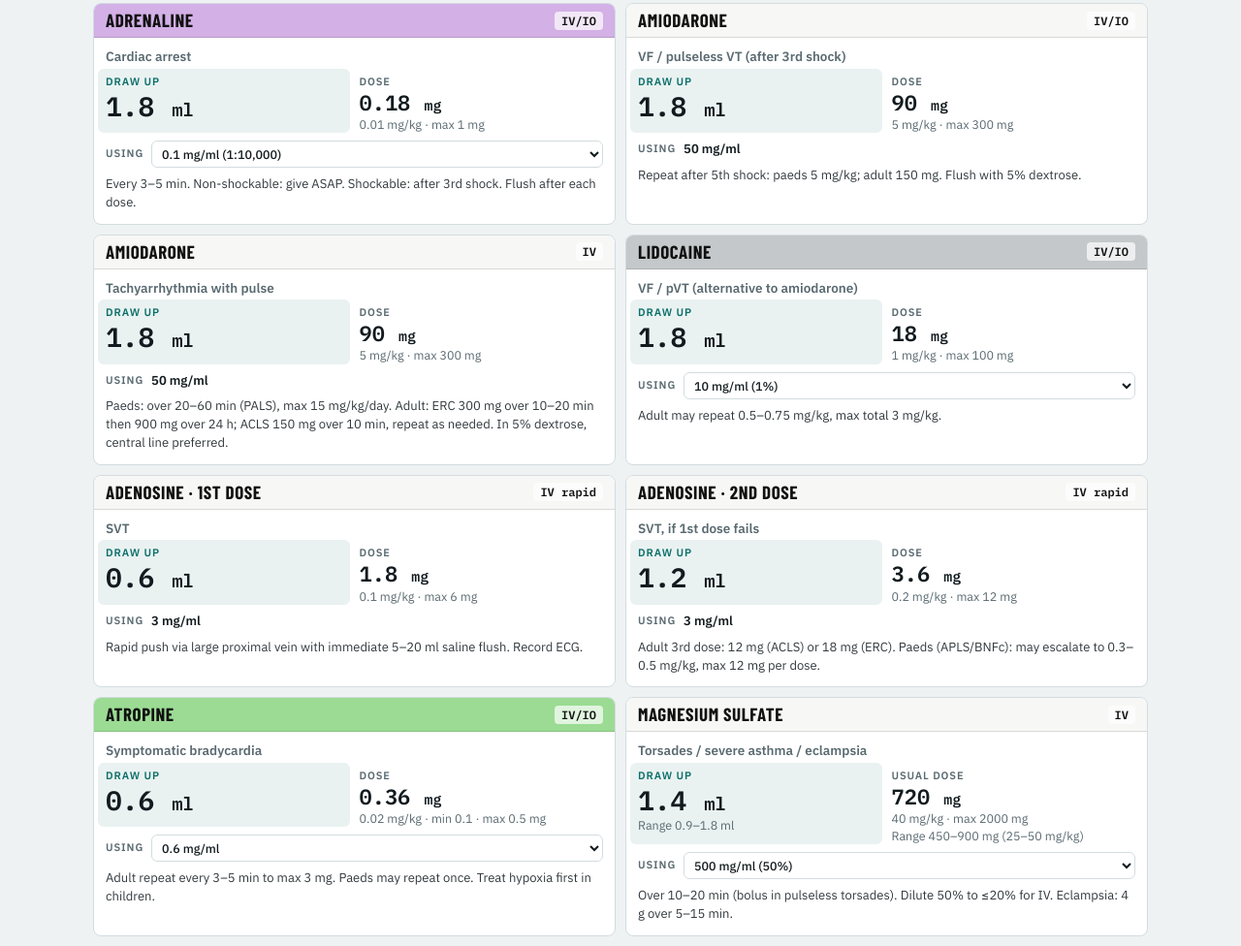
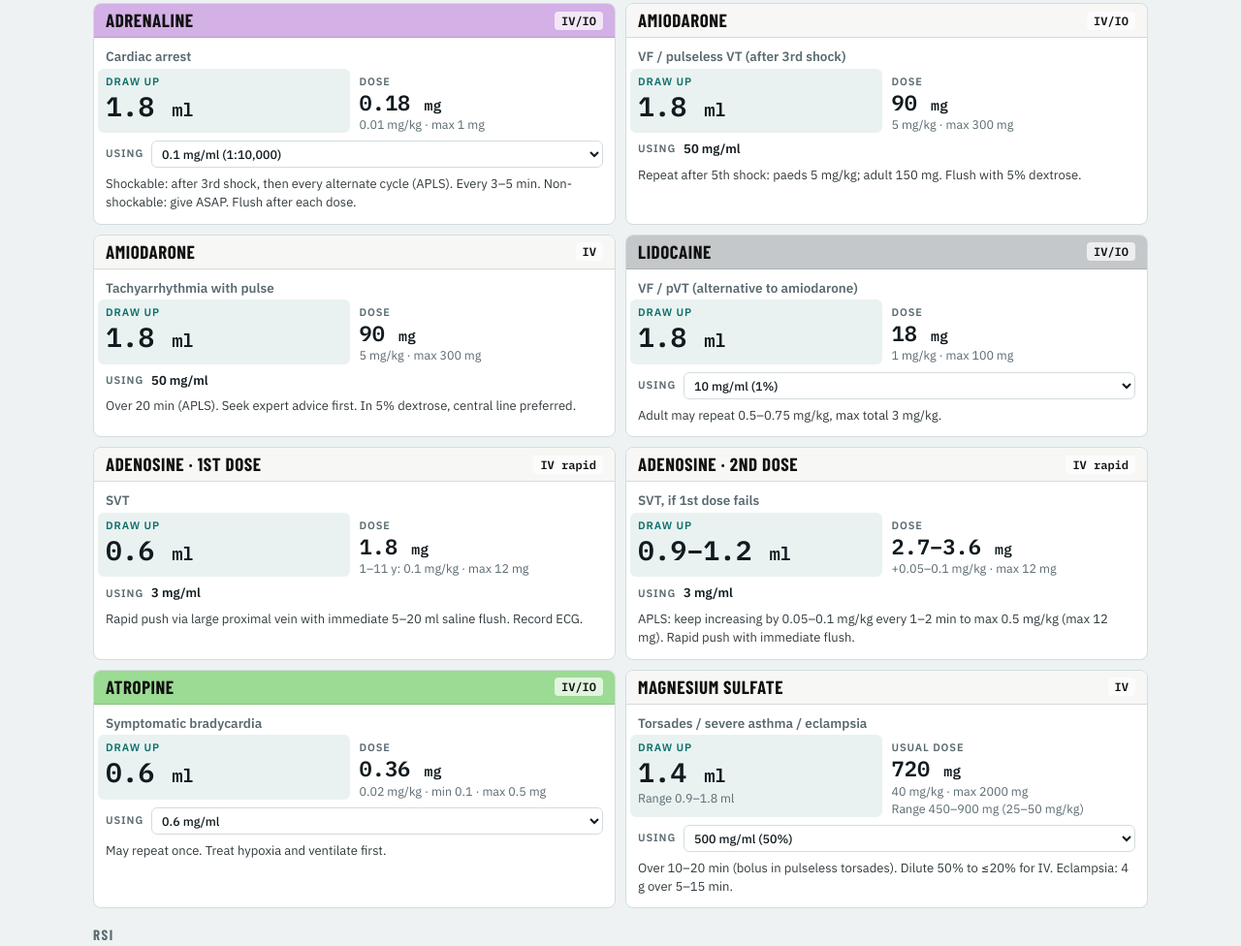
Before and after one commit to AnaanHassan/emergency-drug-calculator, a plain HTML site: page index.html in a window 1280 px wide. Shown: the part 515-1491 px from the top of the page at 97% size. Drawn offline with nearby package versions, Linux system fonts and the light colour scheme.

Commit message:
fix: align resuscitation doses with ACLS (adult) and APLS (paediatric)
Co-Authored-By: Claude Opus 5.5 <noreply@anthropic.com>

```diff
--- a/index.html
+++ b/index.html
@@ -211,7 +211,7 @@ footer strong { color: var(--fg); }
 
   <footer>
     <div class="legend" id="legend"></div>
-    <p><strong>Check before you give.</strong> Doses follow APLS/ERC, PALS/ACLS, BNF/BNFc and RCH Melbourne guidance as of 2026. Confirm against your local protocol, the product concentration in your hand, renal/hepatic function and the clinical picture. Neonates (&lt;1 month) need neonatal references and are out of scope.</p>
+    <p><strong>Check before you give.</strong> Paediatric resuscitation doses follow APLS (Resuscitation Council UK 2021) and adult resuscitation doses follow AHA ACLS. Other drugs follow BNF/BNFc, with RCH Melbourne for agitation. Confirm against your local protocol, the product concentration in your hand, renal/hepatic function and the clinical picture. Neonates (&lt;1 month) need neonatal references and are out of scope.</p>
     <p>Estimated weight uses the APLS formulas: 0–12 months (0.5 × months) + 4; 1–5 years (2 × age) + 8; 6–12 years (3 × age) + 7. Weigh the child when you can. Card colours follow the ISO 26825 user-applied syringe label scheme.</p>
   </footer>
 </main>
@@ -238,34 +238,45 @@ footer strong { color: var(--fg); }
     { id: "adr-arrest", name: "Adrenaline", cls: "vaso", cat: "arrest", ind: "Cardiac arrest", route: "IV/IO", unit: "mg",
       concs: [{ l: "0.1 mg/ml (1:10,000)", v: 0.1 }, { l: "1 mg/ml (1:1,000)", v: 1 }],
       p: { kg: 0.01, max: 1 }, a: { fixed: 1 },
-      note: "Every 3–5 min. Non-shockable: give ASAP. Shockable: after 3rd shock. Flush after each dose." },
+      pn: "Shockable: after 3rd shock, then every alternate cycle (APLS).",
+      an: "Shockable: after 2nd shock (ACLS).",
+      note: "Every 3–5 min. Non-shockable: give ASAP. Flush after each dose." },
     { id: "amio-arrest", name: "Amiodarone", cls: "other", cat: "arrest", ind: "VF / pulseless VT (after 3rd shock)", route: "IV/IO", unit: "mg",
       concs: [{ l: "50 mg/ml", v: 50 }],
       p: { kg: 5, max: 300 }, a: { fixed: 300 },
       note: "Repeat after 5th shock: paeds 5 mg/kg; adult 150 mg. Flush with 5% dextrose." },
     { id: "amio-pulse", name: "Amiodarone", cls: "other", cat: "arrest", ind: "Tachyarrhythmia with pulse", route: "IV", unit: "mg",
       concs: [{ l: "50 mg/ml", v: 50 }],
-      p: { kg: 5, max: 300 }, a: { fixed: 300 },
-      note: "Paeds: over 20–60 min (PALS), max 15 mg/kg/day. Adult: ERC 300 mg over 10–20 min then 900 mg over 24 h; ACLS 150 mg over 10 min, repeat as needed. In 5% dextrose, central line preferred." },
+      p: { kg: 5, max: 300 }, a: { fixed: 150 },
+      pn: "Over 20 min (APLS). Seek expert advice first.",
+      an: "Over 10 min; repeat 150 mg if VT recurs, then 1 mg/min for 6 h (ACLS).",
+      note: "In 5% dextrose, central line preferred." },
     { id: "lido-arrest", name: "Lidocaine", cls: "local", cat: "arrest", ind: "VF / pVT (alternative to amiodarone)", route: "IV/IO", unit: "mg",
       concs: [{ l: "10 mg/ml (1%)", v: 10 }, { l: "20 mg/ml (2%)", v: 20 }],
       p: { kg: 1, max: 100 }, a: { kg: [1, 1.5], u: 1 },
       note: "Adult may repeat 0.5–0.75 mg/kg, max total 3 mg/kg." },
     { id: "adeno-1", name: "Adenosine · 1st dose", cls: "other", cat: "arrest", ind: "SVT", route: "IV rapid", unit: "mg",
       concs: [{ l: "3 mg/ml", v: 3 }],
-      p: { kg: 0.1, max: 6 }, a: { fixed: 6 },
+      p: { fn: pt => pt.ageY != null && pt.ageY >= 12 ? { fixed: 3, basis: "12–17 y: 3 mg" } : pt.ageY != null && pt.ageY < 1 ? { kg: 0.15, basis: "Infant 0.15 mg/kg" } : { kg: 0.1, basis: "1–11 y: 0.1 mg/kg" }, max: 12 },
+      a: { fixed: 6 },
       note: "Rapid push via large proximal vein with immediate 5–20 ml saline flush. Record ECG." },
     { id: "adeno-2", name: "Adenosine · 2nd dose", cls: "other", cat: "arrest", ind: "SVT, if 1st dose fails", route: "IV rapid", unit: "mg",
       concs: [{ l: "3 mg/ml", v: 3 }],
-      p: { kg: 0.2, max: 12 }, a: { fixed: 12 },
-      note: "Adult 3rd dose: 12 mg (ACLS) or 18 mg (ERC). Paeds (APLS/BNFc): may escalate to 0.3–0.5 mg/kg, max 12 mg per dose." },
+      p: { fn: pt => pt.ageY != null && pt.ageY >= 12 ? { fixed: 6, basis: "12–17 y: 6 mg, then 12 mg" } : pt.ageY != null && pt.ageY < 1 ? { kg: [0.2, 0.25], basis: "Infant: +0.05–0.1 mg/kg" } : { kg: [0.15, 0.2], basis: "+0.05–0.1 mg/kg" }, max: 12 },
+      a: { fixed: 12 },
+      pn: "APLS: keep increasing by 0.05–0.1 mg/kg every 1–2 min to max 0.5 mg/kg (max 12 mg).",
+      an: "ACLS: 6 mg, then 12 mg.",
+      note: "Rapid push with immediate flush." },
     { id: "atro-brady", name: "Atropine", cls: "anticholin", cat: "arrest", ind: "Symptomatic bradycardia", route: "IV/IO", unit: "mg",
       concs: [{ l: "0.6 mg/ml", v: 0.6 }, { l: "1 mg/ml", v: 1 }, { l: "0.1 mg/ml (prefilled)", v: 0.1 }],
-      p: { kg: 0.02, min: 0.1, max: 0.5 }, a: { fixed: [0.5, 1] },
-      note: "Adult repeat every 3–5 min to max 3 mg. Paeds may repeat once. Treat hypoxia first in children." },
+      p: { kg: 0.02, min: 0.1, max: 0.5 }, a: { fixed: 1 },
+      an: "Repeat every 3–5 min to max 3 mg (ACLS). If ineffective: pacing, adrenaline 2–10 mcg/min or dopamine 5–20 mcg/kg/min.",
+      pn: "May repeat once. Treat hypoxia and ventilate first.",
+      note: "" },
     { id: "mag", name: "Magnesium sulfate", cls: "other", cat: "arrest", ind: "Torsades / severe asthma / eclampsia", route: "IV", unit: "mg",
       concs: [{ l: "500 mg/ml (50%)", v: 500 }, { l: "100 mg/ml (10%)", v: 100 }],
       p: { kg: [25, 50], u: 40, max: 2000 }, a: { fixed: 2000 },
+      an: "Torsades (ACLS): 1–2 g. Asthma: 2 g.",
       note: "Over 10–20 min (bolus in pulseless torsades). Dilute 50% to ≤20% for IV. Eclampsia: 4 g over 5–15 min." },
 
     // ----- RSI -----
@@ -296,7 +307,7 @@ footer strong { color: var(--fg); }
       note: "Avoid: hyperkalaemia, burns or crush >24 h, neuromuscular disease, malignant hyperthermia history. Have atropine ready in children." },
     { id: "roc", name: "Rocuronium", cls: "nmb", cat: "rsi", ind: "Paralysis, non-depolarising", route: "IV", unit: "mg",
       concs: [{ l: "10 mg/ml", v: 10 }],
-      p: { kg: [1, 1.2], u: 1.2 }, a: { kg: 1.2 },
+      p: { kg: [1, 1.2], u: 1 }, a: { kg: 1.2 },
       note: "Onset ~60 s at 1.2 mg/kg; lasts 45–60 min. Reverse with sugammadex 16 mg/kg." },
     { id: "vec", name: "Vecuronium", cls: "nmb", cat: "rsi", ind: "Paralysis, non-depolarising", route: "IV", unit: "mg",
       concs: [{ l: "1 mg/ml (10 mg in 10 ml)", v: 1 }, { l: "2 mg/ml (10 mg in 5 ml)", v: 2 }],
@@ -378,6 +389,7 @@ footer strong { color: var(--fg); }
       concs: [{ l: "0.3 mg/kg in 50 ml (1 ml/h = 0.1 mcg/kg/min)", w: wt => 0.3 * wt * 1000 / 50, only: "p" },
               { l: "4 mg in 50 ml (80 mcg/ml)", v: 80 }, { l: "4 mg in 250 ml (16 mcg/ml)", v: 16 }],
       p: { r: [0.05, 1] }, a: { r: [0.05, 0.5] },
+      an: "Bradycardia (ACLS): 2–10 mcg/min.",
       note: "Central line preferred. Titrate to MAP / perfusion." },
     { id: "nor-inf", inf: true, name: "Noradrenaline", cls: "vaso", cat: "inf", ind: "Vasopressor (septic / vasodilatory shock)", route: "IV inf", ru: "mcg/kg/min",
       concs: [{ l: "0.3 mg/kg in 50 ml (1 ml/h = 0.1 mcg/kg/min)", w: wt => 0.3 * wt * 1000 / 50, only: "p" },
@@ -449,8 +461,10 @@ footer strong { color: var(--fg); }
       note: "Rectal tubes come in 5 mg and 10 mg; round to the nearest tube." },
     { id: "leve", name: "Levetiracetam", cls: "other", cat: "seiz", ind: "Status epilepticus, 2nd line", route: "IV", unit: "mg",
       concs: [{ l: "100 mg/ml", v: 100 }],
-      p: { kg: [40, 60], u: 40, max: 4500 }, a: { kg: 60, max: 4500 },
-      note: "Over 5–15 min. APLS: 40 mg/kg (max 3 g); ESETT: 60 mg/kg (max 4.5 g)." },
+      p: { kg: 40, max: 3000 }, a: { kg: 60, max: 4500 },
+      pn: "APLS: 40 mg/kg over 5 min (max 3 g).",
+      an: "ESETT/NICE: 60 mg/kg (max 4.5 g) over 10 min.",
+      note: "" },
     { id: "pheny", name: "Phenytoin", cls: "other", cat: "seiz", ind: "Status epilepticus, 2nd line", route: "IV", unit: "mg",
       concs: [{ l: "50 mg/ml", v: 50 }],
       p: { kg: 20, max: 2000 }, a: { kg: 20, max: 2000 },
@@ -506,8 +520,10 @@ footer strong { color: var(--fg); }
     // ----- Airway, asthma & anaphylaxis -----
     { id: "adr-im", name: "Adrenaline", cls: "vaso", cat: "resp", ind: "Anaphylaxis", route: "IM", unit: "mg",
       concs: [{ l: "1 mg/ml (1:1,000)", v: 1 }],
-      p: { kg: 0.01, max: 0.5 }, a: { fixed: 0.5 },
-      note: "Anterolateral thigh. Repeat after 5 min if no improvement. Age guide: <6 y 0.15 mg, 6–12 y 0.3 mg, >12 y 0.5 mg." },
+      p: { fn: pt => { const a = pt.ageY; if (a == null) return { kg: 0.01, basis: "0.01 mg/kg (enter age for APLS bands)" };
+             return a < 0.5 ? { fixed: [0.1, 0.15], basis: "<6 mo" } : a < 6 ? { fixed: 0.15, basis: "6 mo–5 y" } : a < 12 ? { fixed: 0.3, basis: "6–11 y" } : { fixed: 0.5, basis: "≥12 y (0.3 mg if small/prepubertal)" }; }, max: 0.5 },
+      a: { fixed: 0.5 },
+      note: "Anterolateral thigh. Repeat after 5 min if no improvement; after 2 doses start an adrenaline infusion (refractory anaphylaxis)." },
     { id: "adr-neb", name: "Adrenaline", cls: "vaso", cat: "resp", ind: "Croup / upper-airway oedema", route: "Neb", unit: "ml",
       p: { kg: 0.5, max: 5 }, a: { fixed: 5 },
       note: "Volume of 1 mg/ml (1:1,000) adrenaline, undiluted. Effect lasts ~2 h: observe for rebound." },
@@ -778,8 +794,10 @@ footer strong { color: var(--fg); }
         t += tile("Maintenance", `${fmt(Math.min(maint, 100))} ml/h`, "4-2-1 rule, max 100 ml/h");
       }
     } else {
-      t += tile("Defibrillation", "150–200 J", "Biphasic; follow device. Mono 360 J");
-      t += tile("Sync cardioversion", "120–150 J", "Flutter / SVT: 70–120 J");
+      t += tile("Defibrillation", "120–200 J", "Biphasic per device (ACLS); mono 360 J");
+      t += tile("Cardioversion: SVT / flutter", "50–100 J", "Synchronised, biphasic (ACLS)");
+      t += tile("Cardioversion: AF", "120–200 J", "Biphasic; mono 200 J");
+      t += tile("Cardioversion: VT", "100 J", "Monomorphic, with pulse");
       t += tile("ETT size", "7.0–8.0", "Female 7.0–7.5 · Male 7.5–8.0");
       t += tile("ETT depth (oral)", "21–23 cm", "At incisors: F 21, M 23");
       t += tile("Fluid bolus", "500 ml", "Crystalloid over <15 min, reassess");
```
